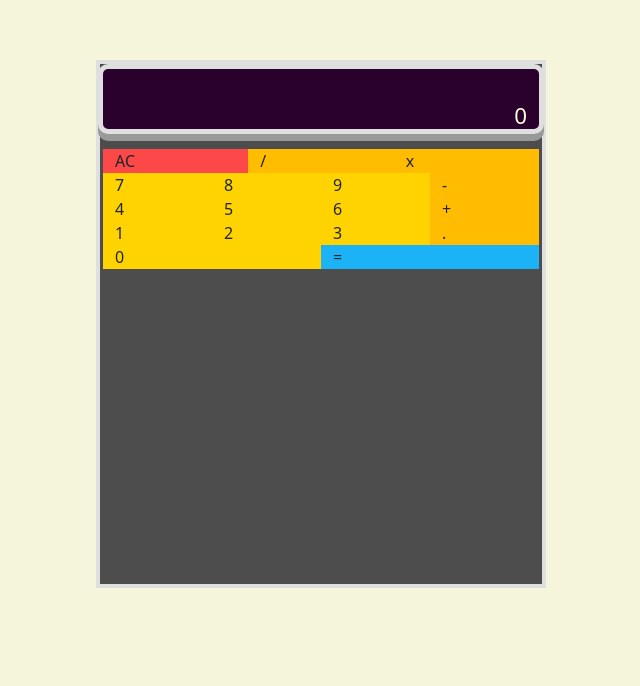
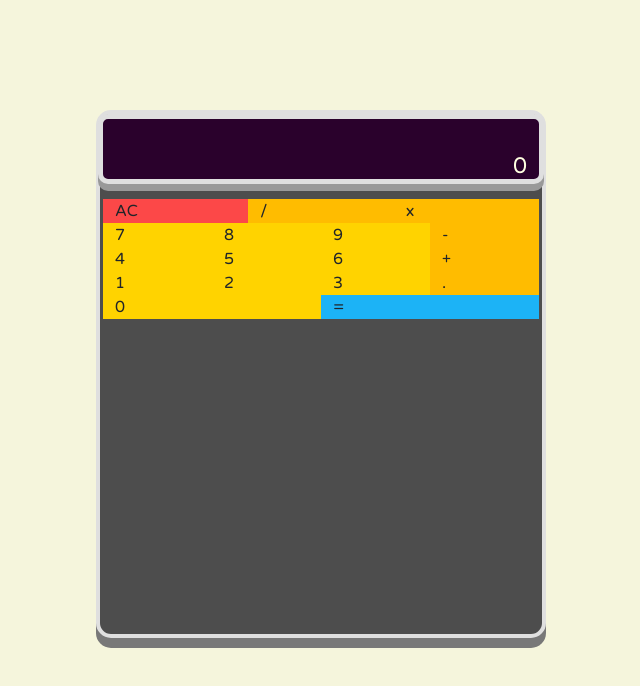
Before and after one commit to manuel12/js-calculator, a React (Create React App) app: page / in a window 1280 px wide. Shown: the part 140-826 px from the top of the page, without its empty margins (319-959 px from the left). Before the commit the page ends 800 px from the top, so only its background shows below. Built offline with nearby package versions, Linux system fonts and the light colour scheme.

Commit message:
Imported custom styles and colors and updated class names.

```diff
--- a/src/App.js
+++ b/src/App.js
@@ -8,9 +8,11 @@ import {
   clearButtonClickHandler,
 } from "./calculatorUtils.js";
 
+import "./custom-colors.css";
+import "./custom-styles.css";
 import "./App.css";
 
-function App() {
+const App = () => {
   const [displayFormula, setDisplayFormula] = useState("");
   const [displayOutput, setDisplayOutput] = useState("0");
 
@@ -22,7 +24,7 @@ function App() {
 
   return (
     <div className="App">
-      <div id="calculator" className="container container-styles">
+      <div id="calculator" className="custom-container">
         <div className="row">
           <div className="display-container">
             <div className="formula-display">{displayFormula}</div>
```
